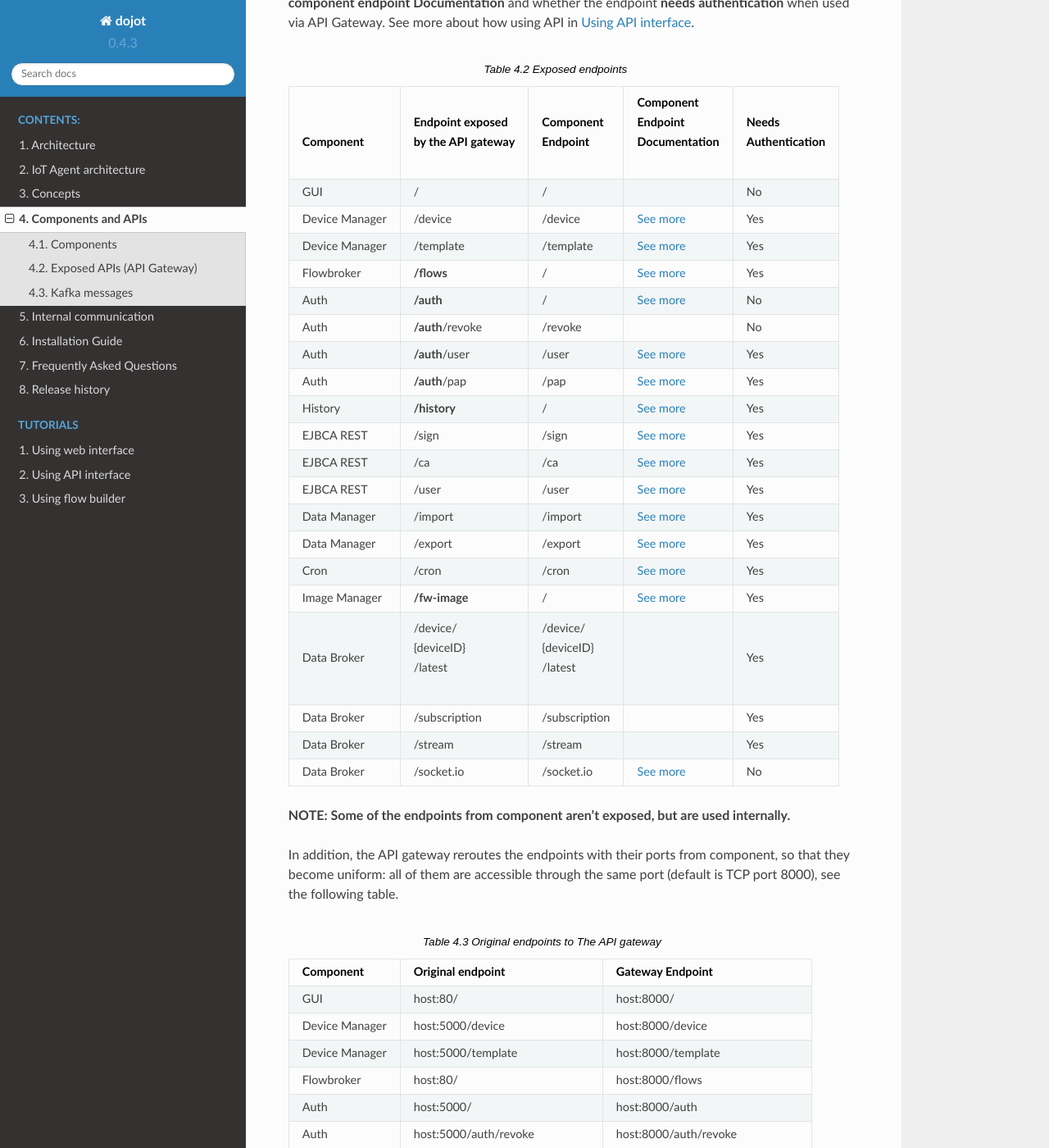
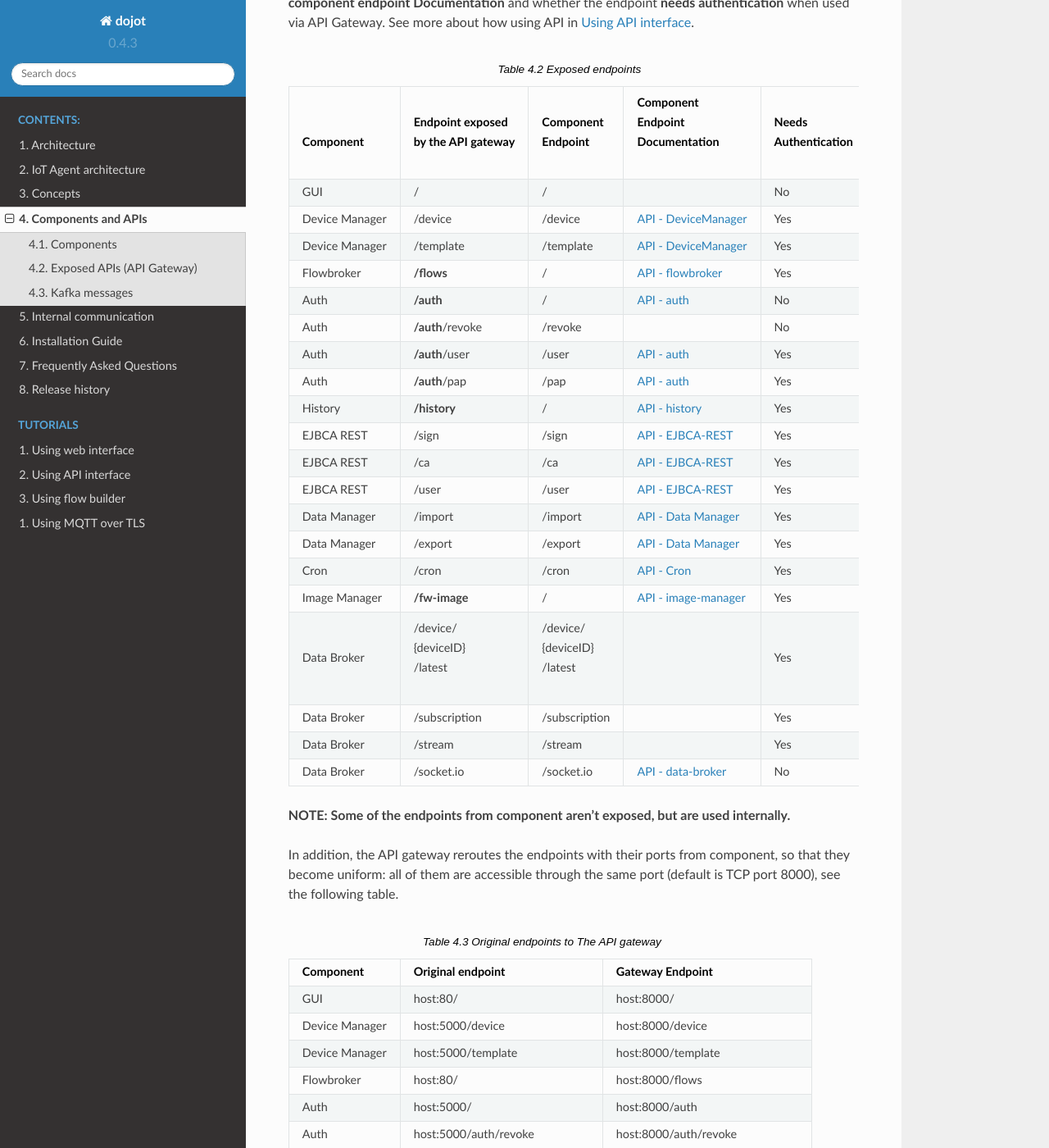
Before and after one commit to dojot/docs, a Sphinx documentation site: the page built from source/components-and-apis.rst, in a window 1280 px wide and 1400 px high, scrolled down 1157 px. Shown: the whole window at 82% size. Built offline with Sphinx 7.4.7 and the Read the Docs theme 2.0.0, drawn with Linux system fonts in a browser that asks for light colours.

```diff
--- a/source/components-and-apis.rst
+++ b/source/components-and-apis.rst
@@ -121,22 +121,22 @@ See more about how using API in :ref:`Using API interface`.
    * - Device Manager
      - /device
      - /device
-     - `See more <https://dojot.github.io/device-manager/apiary_latest.html#devices>`_
+     - `API - DeviceManager`_
      - Yes
    * - Device Manager
      - /template
      - /template
-     - `See more <https://dojot.github.io/device-manager/apiary_latest.html#templates>`_
+     - `API - DeviceManager`_
      - Yes
    * - Flowbroker
      - **/flows**
      - /
-     - `See more <https://dojot.github.io/flowbroker/apiary_latest.html#flows>`_
+     - `API - flowbroker`_
      - Yes
    * - Auth
      - **/auth**
      - /
-     - `See more <https://dojot.github.io/auth/apiary_latest.html#auth-session-management-post>`_
+     - `API - auth`_
      - No
    * - Auth
      - **/auth**/revoke
@@ -146,52 +146,52 @@ See more about how using API in :ref:`Using API interface`.
    * - Auth
      - **/auth**/user
      - /user
-     - `See more <https://dojot.github.io/auth/apiary_latest.html#auth-known-users-manipulation-get>`_
+     - `API - auth`_
      - Yes
    * - Auth
      - **/auth**/pap
      - /pap
-     - `See more <https://dojot.github.io/auth/apiary_latest.html#crud-permissions-and-group>`_
+     - `API - auth`_
      - Yes
    * - History
      - **/history**
      - /
-     - `See more <https://dojot.github.io/history/apiary_latest.html>`_
+     - `API - history`_
      - Yes
    * - EJBCA REST
      - /sign
      - /sign
-     - `See more <https://dojot.github.io/ejbca-rest/apiary_teste_release.html#ejbca-user-management-sign-a-certificate-for-a-user-post>`_
+     - `API - EJBCA-REST`_
      - Yes
    * - EJBCA REST
      - /ca
      - /ca
-     - `See more <https://dojot.github.io/ejbca-rest/apiary_latest.html#ejbca-ca-management>`_
+     - `API - EJBCA-REST`_
      - Yes
    * - EJBCA REST
      - /user
      - /user
-     - `See more <https://dojot.github.io/ejbca-rest/apiary_latest.html#ejbca-user-management-user-crud>`_
+     - `API - EJBCA-REST`_
      - Yes
    * - Data Manager
      - /import
      - /import
-     - `See more <https://dojot.github.io/data-manager/apiary_latest.html#import-post>`_
+     - `API - Data Manager`_
      - Yes
    * - Data Manager
      - /export
      - /export
-     - `See more <https://dojot.github.io/data-manager/apiary_latest.html#export-get>`_
+     - `API - Data Manager`_
      - Yes
    * - Cron
      - /cron
      - /cron
-     - `See more <https://dojot.github.io/cron/apiary_latest.html>`_
+     - `API - Cron`_
      - Yes
    * - Image Manager
      - **/fw-image**
      - /
-     - `See more <https://dojot.github.io/image-manager/apiary_latest.html>`_
+     - `API - image-manager`_
      - Yes
    * - Data Broker
      - | /device/
@@ -215,7 +215,7 @@ See more about how using API in :ref:`Using API interface`.
    * - Data Broker
      - /socket.io
      - /socket.io
-     - `See more <https://dojot.github.io/data-broker/apiary_latest.html#websockets-socket-io-based-realtime-events-get>`_
+     - `API - data-broker`_
      - No
 
 **NOTE: Some of the endpoints from component aren't exposed, but are used internally.**
@@ -328,40 +328,40 @@ dojot.
 
 
 .. _GitHub - auth: https://github.com/dojot/auth
-.. _API - auth: https://dojot.github.io/auth/apiary_latest.html
+.. _API - auth: https://dojot.github.io/auth/apiary_v0.4.3.html
 .. _Auth  doc.: http://dojotdocs.readthedocs.io/projects/auth/en/latest/
 .. _Messages - auth: https://dojotdocs.readthedocs.io/projects/auth/en/latest/kafka-messages.html
 
 .. _GitHub - history: https://github.com/dojot/history
-.. _API - history: https://dojot.github.io/history/apiary_latest.html
+.. _API - history: https://dojot.github.io/history/apiary_v0.4.3.html
 
 
 .. _GitHub - DeviceManager: https://github.com/dojot/device-manager
-.. _API - DeviceManager: https://dojot.github.io/device-manager/apiary_latest.html
+.. _API - DeviceManager: https://dojot.github.io/device-manager/apiary_v0.4.3.html
 .. _DeviceManager doc.: http://dojotdocs.readthedocs.io/projects/DeviceManager/en/latest/
 .. _Messages - DeviceManager: http://dojotdocs.readthedocs.io/projects/DeviceManager/en/latest/kafka-messages.html
 
 .. _GitHub - image-manager: https://github.com/dojot/image-manager
-.. _API - image-manager: https://dojot.github.io/image-manager/apiary_latest.html
+.. _API - image-manager: https://dojot.github.io/image-manager/apiary_v0.4.3.html
 
 
 .. _GitHub - GUI: https://github.com/dojot/gui
 
 
 .. _GitHub - flowbroker: https://github.com/dojot/flowbroker
-.. _API - flowbroker: https://dojot.github.io/flowbroker/apiary_latest.html
+.. _API - flowbroker: https://dojot.github.io/flowbroker/apiary_v0.4.3.html
 
 .. _GitHub - data-broker: https://github.com/dojot/data-broker
-.. _API - data-broker: https://dojot.github.io/data-broker/apiary_latest.html
+.. _API - data-broker: https://dojot.github.io/data-broker/apiary_v0.4.3.html
 
 .. _Messages - iotagent-mosca: http://dojotdocs.readthedocs.io/projects/iotagent-mosca/en/latest/operation.html#sending-messages-to-other-components-via-kafka
 .. _GitHub - iotagent-mosca: https://github.com/dojot/iotagent-mosca
 
 .. _GitHub - EJBCA-REST: https://github.com/dojot/ejbca-rest
-.. _API - EJBCA-REST: https://dojot.github.io/ejbca-rest/apiary_latest.html
+.. _API - EJBCA-REST: https://dojot.github.io/ejbca-rest/apiary_v0.4.3.html
 
 .. _GitHub - Data Manager: https://github.com/dojot/data-manager
-.. _API - Data Manager: https://dojot.github.io/data-manager/apiary_latest.html
+.. _API - Data Manager: https://dojot.github.io/data-manager/apiary_v0.4.3.html
 
 .. _GitHub - Cron: https://github.com/dojot/cron
-.. _API - Cron: https://dojot.github.io/cron/apiary_latest.html
+.. _API - Cron: https://dojot.github.io/cron/apiary_v0.4.3.html
--- a/source/index.rst
+++ b/source/index.rst
@@ -27,10 +27,12 @@ and efficient infrastructure.
    :maxdepth: 2
    :caption: Tutorials
    :numbered:
+   :glob:
 
    using-web-interface
    using-api-interface
    flow
+   mosca-tls
 
 .. Indices and tables
 .. ==================
--- a/source/integrating-physical-devices.rst
+++ b/source/integrating-physical-devices.rst
@@ -27,5 +26,7 @@ messages to the platform. There are two ways to do that:
   internal mechanisms and messages - check its documentation to know more.
 
 
+See more about :doc:`mosca-tls`.
+
 .. _iotagent-mosca: https://github.com/dojot/iotagent-mosca
 .. _iotagent-nodejs: https://github.com/dojot/iotagent-nodejs
--- a/source/using-web-interface.rst
+++ b/source/using-web-interface.rst
@@ -87,7 +87,8 @@ just use the default topic scheme (which is ``/{SERVICE}/{DEVICE_ID}/attrs``.
 
 Just for the sake of simplicity, we'll emulate one device using mosquitto_pub
 tool. We set the ``client-id`` parameter by using the ``-i`` flag of
-mosquitto_pub.
+mosquitto_pub. See more about in :doc:`using-api-interface` at topic Sending Messages.
+Besides that this examples are using MQTT without TLS, we recommend :doc:`mosca-tls`.
 
 .. raw:: html
 
```
Also changed, not shown: other parts of source/integrating-physical-devices.rst (+0 -1 lines), README.md (+2 -2 lines), source/mosca-tls.rst (added, +227 -0 lines), source/security/mosca-tls.rst (deleted, +0 -289 lines), source/using-api-interface.rst (+94 -15 lines), 8 other files.
